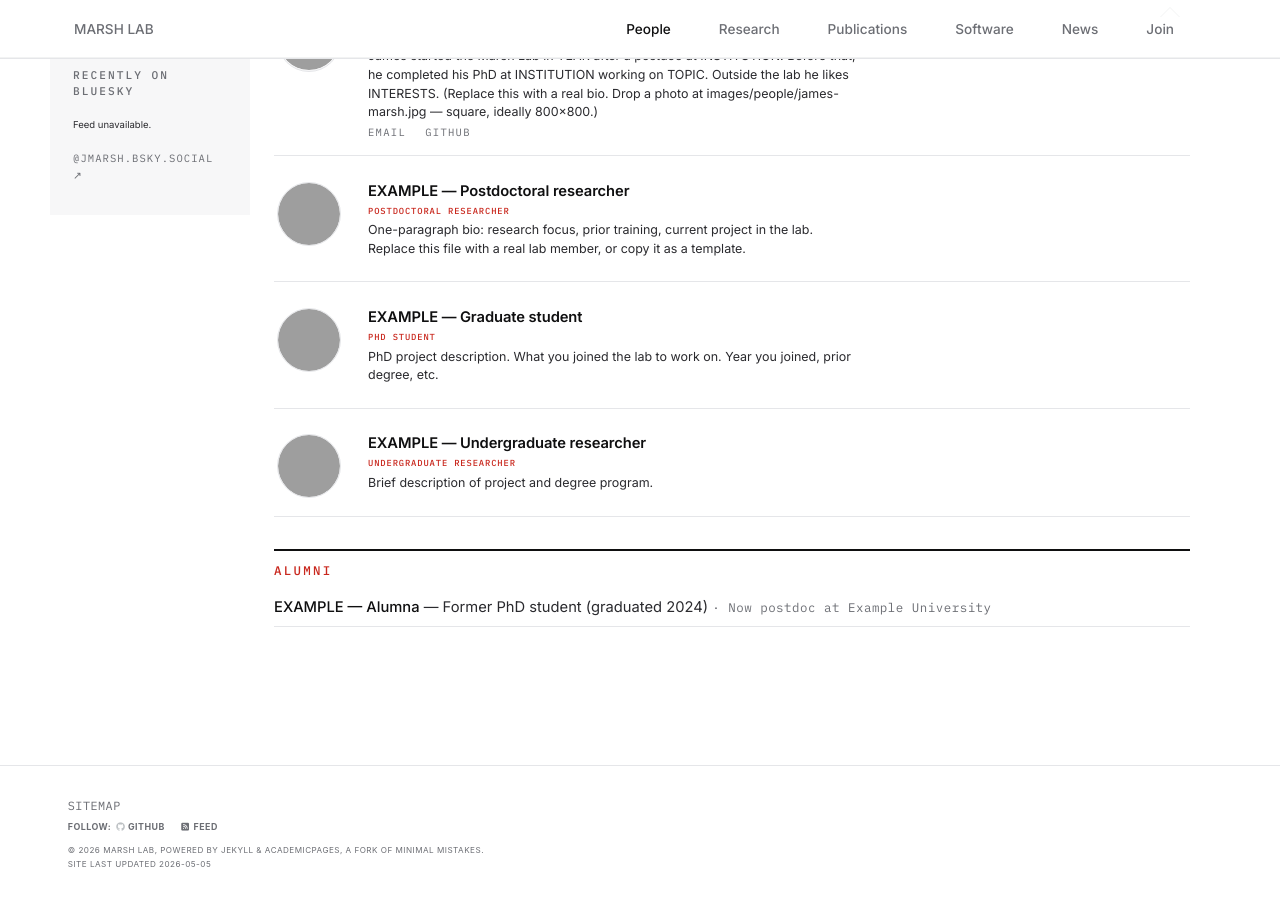
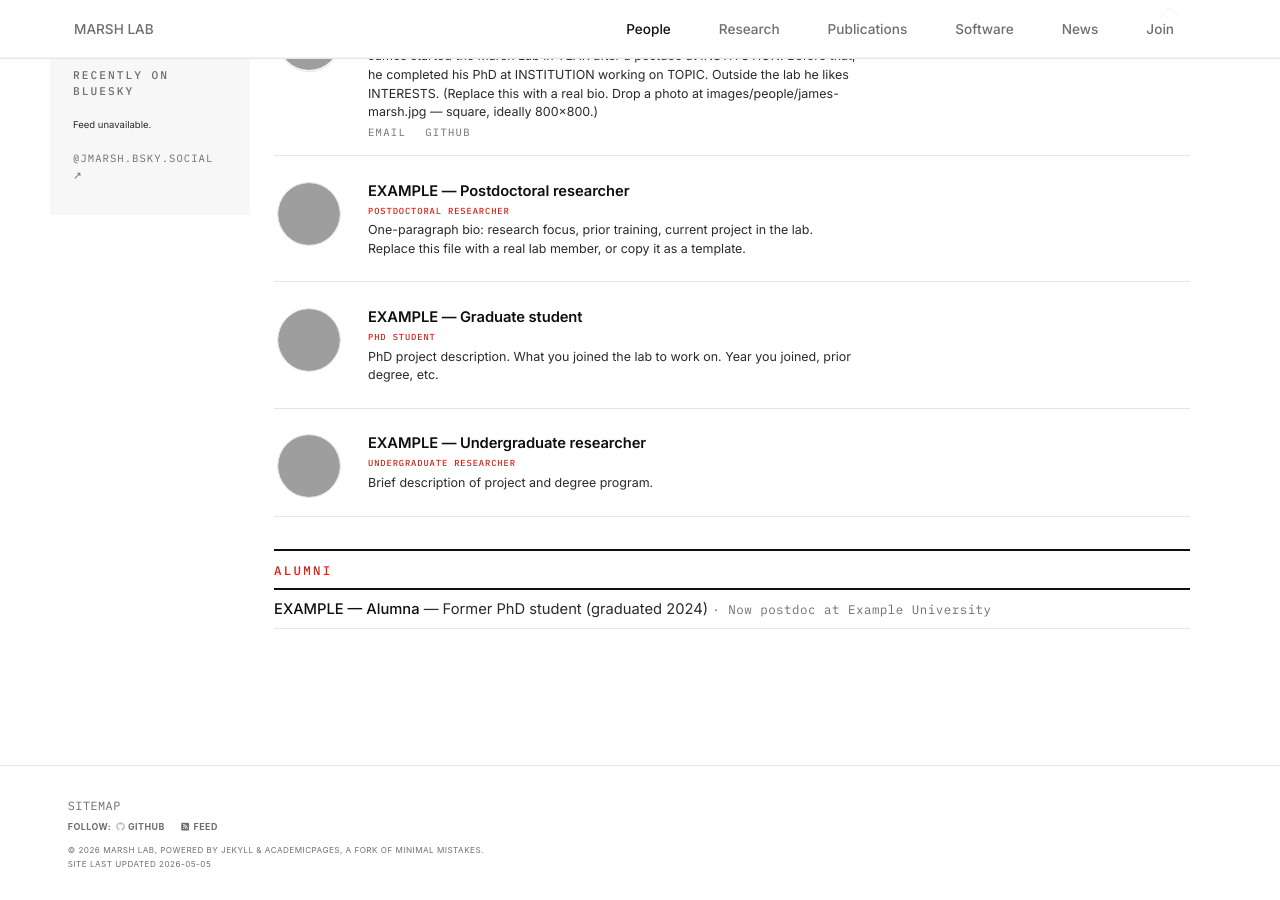
Before and after one commit to marshomics/marshomics.github.io, a Jekyll site: the page built from _pages/people.html, in a window 1280 px wide and 900 px high, scrolled down 330 px. Built offline with Jekyll 4.4.1, drawn with Linux system fonts in a browser that asks for light colours; a script bundle is joined from its source files by our own code; library files that are not in the unit come from our copies; grey boxes are pictures that could not be loaded.

Commit message:
Update _overrides.scss

```diff
--- a/_sass/_overrides.scss
+++ b/_sass/_overrides.scss
@@ -943,6 +943,7 @@ p.alt-person__role {
   list-style: none;
   padding: 0;
   margin: 0 0 1em;
+  border-top: 2px solid var(--jm-ink);   /* matches .jm-people-list — gives "Alumni" a line below the heading */
 }
 .alt-alumni__item {
   padding: 0.55em 0;
```
